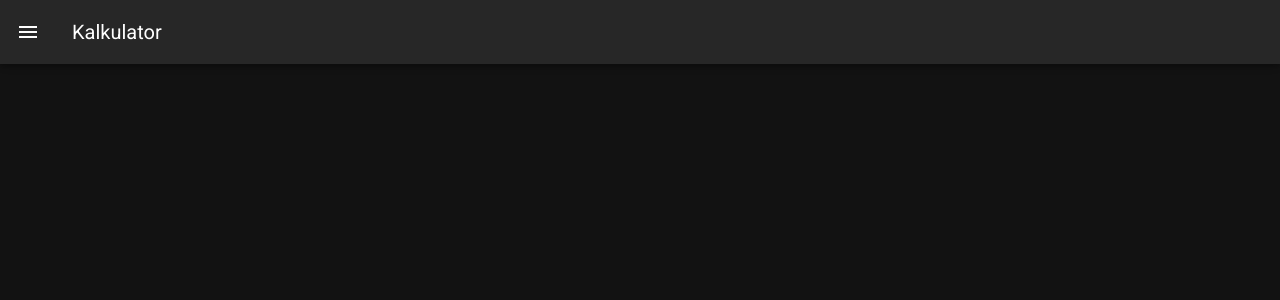
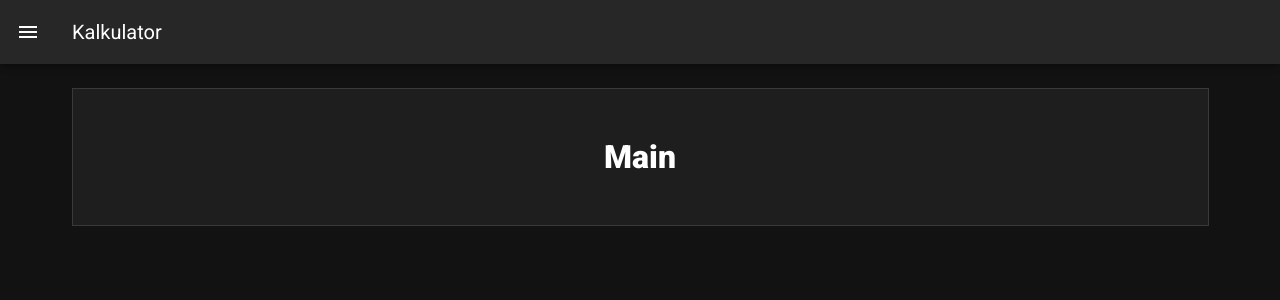
Before and after one commit to ThiagoFragaK/NuxtVuetify, a Nuxt app: page /user in a window 1280 px wide. Shown: the top 300 px of the page. Built offline with nearby package versions, Linux system fonts and the light colour scheme.

Commit message:
Added: Features to new Pages

```diff
--- a/pages/games.vue
+++ b/pages/games.vue
@@ -1,5 +1,5 @@
 <template>
-
+    <h1>Games Page!</h1>
 </template>
 
 <script>
--- a/pages/user.vue
+++ b/pages/user.vue
@@ -1,5 +1,13 @@
 <template>
-
+    <v-container class="dark lighten-5">
+        <v-row>
+            <v-col cols="12" sm="12">
+            <v-card class="pa-11" outlined tile >
+                <h1 class="font-weight-black text-center">Main</h1>
+            </v-card>
+            </v-col>
+        </v-row>
+    </v-container>
 </template>
 
 <script>
```
